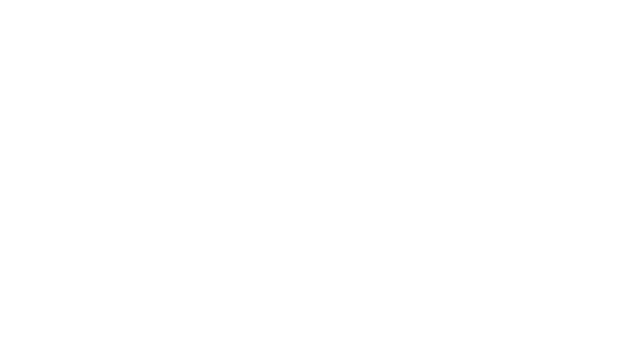
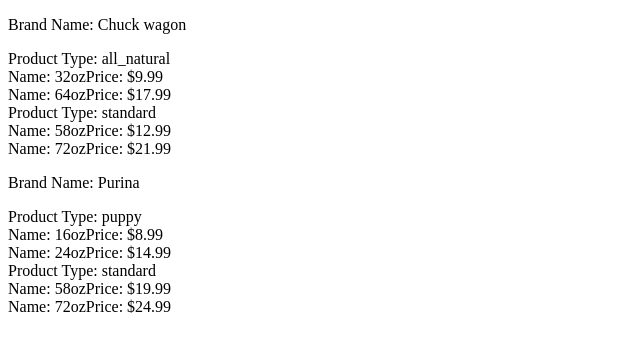
Before and after one commit to nss-day-cohort-12/pet-food-team-green-apple, a plain HTML site: page index.html in a window 1280 px wide. Shown: the whole page, without its empty margins (0-640 px from the left). Drawn offline with Linux system fonts and the light colour scheme.

Commit message:
Added main XHR load function with nested loops for dog data

```diff
--- a/index.html
+++ b/index.html
@@ -8,7 +8,9 @@
 </head>
 
 <body>
+	<div id="dog"></div>
 
+	<div id="cat"></div>
 
 	<script src="javascripts/food.js"></script>
 
--- a/javascripts/food.js
+++ b/javascripts/food.js
@@ -0,0 +1,57 @@
+// Declare new XHR variable which will eventually be used for the dogfood JSON file
+var dogRequest = new XMLHttpRequest();
+
+// Testing with dog data only first
+function executeThisCodeAfterFileIsLoaded () {
+	console.log("File loaded");
+	console.log(Date.now());
+
+	// Parse the response text as JSON
+	var data = JSON.parse(this.responseText);
+	console.log("data", data);
+
+	// Declare element variables
+	var dogContainer = document.getElementById("dog");
+	console.log("dogContainer: ", dogContainer);
+
+	var productData = "";
+	var currentProduct;
+
+	// Loop through the dog_brands array
+	for (var i = 0; i < data.dog_brands.length; i++) {
+		currentProduct = data.dog_brands[i];
+
+		productData += `<div class="brandBlock">`;
+		productData += `<p>Brand Name: ${currentProduct.name}</p>`;
+		console.log("name: ", currentProduct.name);
+		console.log("types: ", currentProduct.types);
+		// Loop through the "types" array in dog_brands
+		for (var j = 0; j < currentProduct.types.length; j++) {
+			var currentTypes = currentProduct.types[j];
+			productData += `<div class="productBlock">`;
+			productData += `Product Type: ${currentTypes.type}`;
+			console.log("currentTypes.type: ", currentTypes.type);
+			console.log("volumes: ");
+			// Loop through the "volumes" array in types and display "name" & "price"
+			for (var k = 0; k < currentTypes.volumes.length; k++) {
+				var currentVolumes = currentTypes.volumes[k];
+				productData += `<div class="volumeBlock">`;
+				productData += `Name: ${currentVolumes.name}`;
+				productData += `Price: $${currentVolumes.price}`;
+				productData += `</div>`; // Closing volumeBlock
+				console.log("currentVolumes Name: ", currentVolumes.name);
+				console.log("currentVolumes Price: ", currentVolumes.price);
+			}
+		productData += `</div>`; //Closing productBlock
+		console.log("productData: ", productData);
+		}
+	productData += `</div>`; //Closing brandBlock
+	}
+	// Fill dog container with html string
+	dogContainer.innerHTML = productData;
+};
+
+dogRequest.addEventListener("load", executeThisCodeAfterFileIsLoaded);
+
+dogRequest.open("GET", "dog.json");
+dogRequest.send();
```
